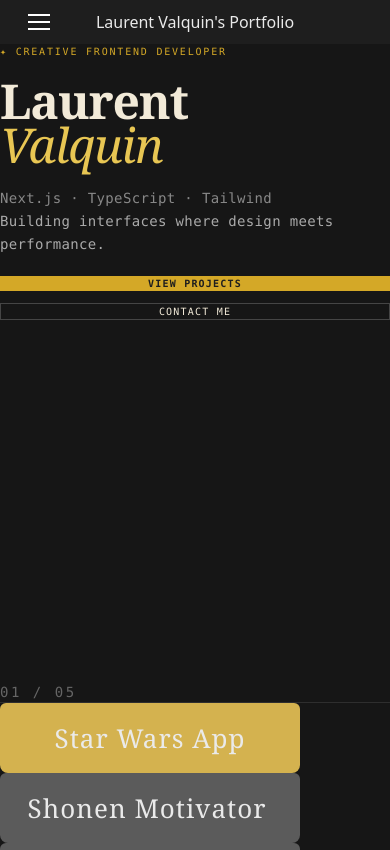
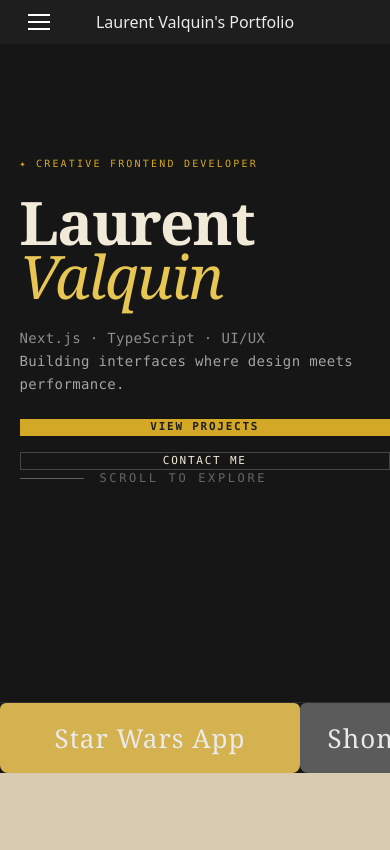
Before and after one commit to laurent-Valq/portfolio-laurent, a Next.js app: page / in a window 390 px wide. Shown: the top 850 px of the page. Built offline with nearby package versions, Linux system fonts and the light colour scheme.

Commit message:
feat: add HeroSection with responsive layout

```diff
--- a/app/globals.css
+++ b/app/globals.css
@@ -7,7 +7,7 @@
 }
 
 body {
-  overflow: hidden;
+  overflow-x: hidden;
 }
 
 .tabs-container {
--- a/app/page.tsx
+++ b/app/page.tsx
@@ -21,9 +21,12 @@ export default function Home() {
         <HeroSection />
       </section>
 
-      <section className="w-full bg-[#161616] border-t border-[#ffffff1a] px-4 sm:px-6 lg:px-8 py-3 sm:py-4">
+      <section
+        id="projects"
+        className="relative w-full bg-[#161616] border-t border-[#ffffff1a] px-4 py-3 sm:px-6 sm:py-4 lg:px-8"
+      >
         <div className="mx-auto w-full max-w-[1400px]">
-          <div className="flex flex-wrap lg:flex-nowrap">
+          <div className="flex flex-nowrap overflow-x-auto">
             <Tab
               label="Star Wars App"
               active={true}
--- a/components/HeroSection.tsx
+++ b/components/HeroSection.tsx
@@ -1,65 +1,74 @@
-// components/HeroSection.tsx
 export default function HeroSection() {
     return (
-      <section className="mx-auto flex min-h-[78vh] w-full max-w-[1200px] flex-col justify-between px-6 py-12 sm:px-10 md:px-14 lg:flex-row lg:px-20 lg:py-20">
-        <div className="flex w-full flex-col justify-between lg:w-[55%]">
-          <div className="flex flex-col gap-5">
-            <p className="m-0 font-mono text-[10px] uppercase tracking-[0.18em] text-[#D4A827] md:text-[11px]">
+        <section className="relative flex min-h-[78vh] w-full flex-col lg:min-h-[82vh] lg:flex-row lg:justify-end py-12 lg:py-16">
+
+        {/* Colonne gauche — contenu */}
+        <div
+          className="flex flex-col justify-between lg:h-full lg:w-[55%]"
+          style={{paddingLeft: 'clamp(1rem, 5vw, 7rem)', paddingTop: '7rem'}}
+        >
+
+          <div className="flex flex-col gap-6">
+            <p className="m-0 font-mono text-[10px] uppercase tracking-[0.22em] text-[#D4A827] md:text-[11px]">
               ✦ Creative Frontend Developer
             </p>
 
-            <h1 className="m-0 font-serif text-5xl font-bold leading-[0.92] tracking-tight text-[#F2EAD8] sm:text-6xl md:text-7xl lg:text-8xl xl:text-[92px]">
+            <h1 className="m-0 font-serif text-6xl font-bold leading-[0.9] tracking-tight text-[#F2EAD8] sm:text-7xl md:text-8xl lg:text-[92px] xl:text-[104px]">
               Laurent
               <br />
               <span className="font-normal italic text-[#E8C653]">Valquin</span>
             </h1>
 
-            <p className="m-0 max-w-md font-mono text-sm leading-relaxed tracking-wide text-[#888] md:text-base">
-              Next.js · TypeScript · Tailwind
+            <p className="m-0 max-w-[480px] font-mono text-sm leading-relaxed tracking-wide text-[#8d8d8d] md:text-base">
+              Next.js · TypeScript · UI/UX
               <br />
-              <span className="text-[#aaa]">
+              <span className="text-[#a3a3a3]">
                 Building interfaces where design meets performance.
               </span>
             </p>
 
-            <div className="mt-3 flex flex-col gap-3 sm:flex-row">
+            <div className="mt-4 flex flex-col gap-4 sm:flex-row">
               <a
                 href="#projects"
-                className="inline-flex items-center justify-center bg-[#D4A827] px-6 py-4 text-center font-mono text-[10px] font-semibold uppercase tracking-[0.12em] text-[#1e1e1e] no-underline md:text-[11px] lg:px-8"
+                className="inline-flex min-w-[200px] items-center justify-center bg-[#D4A827] px-8 py-4 font-mono text-[11px] font-semibold uppercase tracking-[0.16em] text-[#1e1e1e] no-underline"
               >
                 View Projects
               </a>
-
               <a
                 href="mailto:laurentvalquin81@gmail.com"
-                className="inline-flex items-center justify-center border border-[#ffffff33] bg-transparent px-6 py-4 text-center font-mono text-[10px] uppercase tracking-[0.12em] text-[#F2EAD8] no-underline md:text-[11px] lg:px-8"
+                className="inline-flex min-w-[200px] items-center justify-center border border-[#ffffff33] bg-transparent px-8 py-4 font-mono text-[11px] uppercase tracking-[0.16em] text-[#F2EAD8] no-underline"
               >
                 Contact Me
               </a>
             </div>
           </div>
 
-          <div className="mt-10 hidden items-center gap-4 lg:flex">
-            <span className="h-px w-14 bg-[#5e5e5e]" />
-            <span className="font-mono text-xs uppercase tracking-[0.2em] text-[#666]">
+          <div className="mt-16 flex items-center gap-4 lg:mt-0">
+            <span className="h-px w-16 bg-[#5f5f5f]" />
+            <span className="font-mono text-xs uppercase tracking-[0.22em] text-[#666]">
               Scroll to explore
             </span>
           </div>
+
         </div>
 
-        <div className="mt-12 flex w-full items-end justify-between lg:mt-0 lg:w-[45%] lg:flex-col lg:items-end lg:justify-center">
-          <div className="hidden lg:flex flex-col gap-3 pt-10">
-            <span className="ml-auto block h-px w-40 bg-[#5b5243]" />
+        {/* Colonne droite — décoratif */}
+        <div className="hidden lg:flex lg:w-[45%] lg:flex-col lg:items-end lg:justify-between">
+
+          <div className="flex flex-col gap-3 pt-2">
+            <span className="ml-auto block h-px w-44 bg-[#5b5243]" />
             <span className="ml-auto block h-px w-32 bg-[#5b5243]" />
             <span className="ml-auto block h-px w-24 bg-[#5b5243]" />
-            <span className="ml-auto block h-px w-40 bg-[#5b5243]" />
+            <span className="ml-auto block h-px w-44 bg-[#5b5243]" />
             <span className="ml-auto block h-px w-28 bg-[#5b5243]" />
           </div>
 
-          <div className="mt-8 self-end font-mono text-sm tracking-[0.18em] text-[#666] lg:mt-20">
+          <div className="font-mono text-sm tracking-[0.18em] text-[#666]">
             01 / 05
           </div>
+
         </div>
+
       </section>
     );
   }
```
